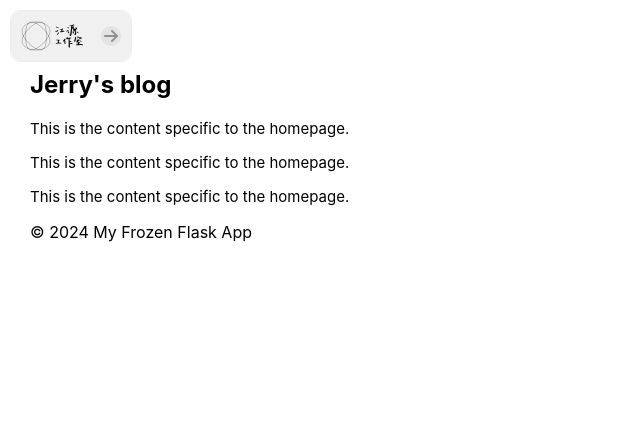
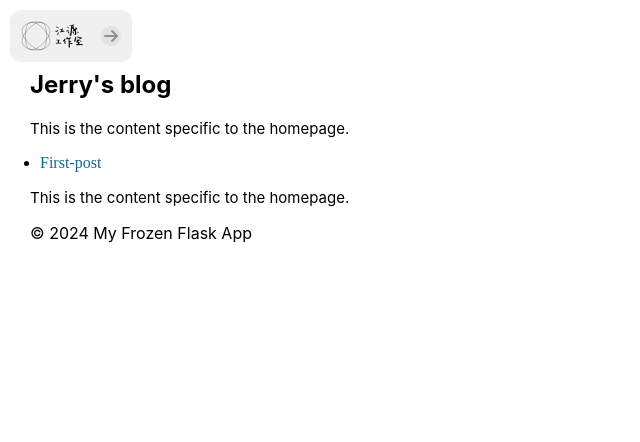
Before and after one commit to jerrylimes/static-blog, a Flask app: page / in a window 1280 px wide. Shown: the top 442 px of the page, without its empty margins (0-640 px from the left). Run offline with Flask 3, Linux system fonts and the light colour scheme; some libraries are stand-ins or nearby versions; some web fonts are replaced.

Commit message:
Updated Nov 23 2024

```diff
--- a/app.py
+++ b/app.py
@@ -1,43 +1,32 @@
+from flask import Flask, render_template, abort
 import os
-from flask import Flask, render_template
-from flask_frozen import Freezer
-from markupsafe import Markup
 
 app = Flask(__name__)
-freezer = Freezer(app)
+
+# Base route for the homepage
 
 
 @app.route('/')
 def index():
-    return render_template('index.html')
+    post_files = os.listdir('posts/')
+    posts = [post.replace('.html', '')
+             for post in post_files if post.endswith('.html')]
+    print(f"Posts: {posts}")  # Debugging line
+    return render_template('index.html', posts=posts)
+
+# Route for individual posts
 
 
-@app.route("/blog")
-def blog():
-    posts = []
-    for filename in os.listdir("posts"):
-        if filename.endswith(".html"):
-            with open(os.path.join("posts", filename)) as f:
-                content = f.read()
-                title = os.path.splitext(filename)[0].replace("-", " ").title()
-                posts.append({"title": title, "content": Markup(content)})
-    return render_template("blog.html", posts=posts)
+@app.route('/posts/<post_name>')
+def post(post_name):
+    post_path = f'posts/{post_name}.html'
+    try:
+        with open(post_path, 'r') as file:
+            content = file.read()
+        return render_template('post.html', title=post_name.capitalize(), content=content)
+    except FileNotFoundError:
+        abort(404)
 
 
-@app.route("/blog/<post_slug>.html")
-def post(post_slug):
-    post_file = f"posts/{post_slug}.html"
-    if os.path.exists(post_file):
-        with open(post_file) as f:
-            content = Markup(f.read())
-            title = post_slug.replace("-", " ").title()
-            return render_template("post.html", title=title, content=content)
-    else:
-        return "Post not found", 404
-
-
-if __name__ == '__main__':
-    freezer.freeze()
-
-if __name__ == '__main__':
-    app.run(debug=True)
+if __name__ == "__main__":
+    app.run(debug=True, port=5000)
--- a/freeze.py
+++ b/freeze.py
@@ -5,9 +5,3 @@ freezer = Freezer(app)
 
 if __name__ == "__main__":
     freezer.freeze()
-
-@freezer.register_generator
-def post():
-    posts = ["my-first-post", "learning-flask"]
-    for post_slug in posts:
-        yield {"post_slug": post_slug + ".html"}
--- /dev/null
+++ b/posts/first-post.html
@@ -0,0 +1 @@
+<p id="dev-cal-2">大家在高中一定趁大好时光多开心呀</p>
--- a/posts/my-first-post.html
+++ /dev/null
@@ -1,2 +0,0 @@
-<h1>My First Post</h1>
-<p id="dev-cal-2">This is the content of my first blog post. It's awesome!</p>
--- a/templates/index.html
+++ b/templates/index.html
@@ -5,6 +5,10 @@
 {% block content %}
 <h2>Jerry's blog</h2>
 <p id="dev-cal-2">This is the content specific to the homepage.</p>
-<p id="dev-cal-2">This is the content specific to the homepage.</p>
+<ul>
+    {% for post in posts %}
+    <li><a href="{{ url_for('post', post_name=post) }}">{{ post | capitalize }}</a></li>
+    {% endfor %}
+</ul>
 <p id="dev-cal-2">This is the content specific to the homepage.</p>
 {% endblock %}
--- a/templates/layout.html
+++ b/templates/layout.html
@@ -42,7 +42,7 @@
         <div id="attic-items">
             <div class="b-item-2">publications</div>
             <div class="b-item">
-                <a href="{{ url_for('blog') }}">Blog</a>
+                <a href="javascript:;">None</a>
             </div>
         </div>
     </header>
--- a/templates/post.html
+++ b/templates/post.html
@@ -11,5 +11,5 @@
     {{ content | safe }}
 </div>
 
-<a href="{{ url_for('blog') }}">Back to Blog</a>
+<a id="dev-cal-2" href="{{ url_for('index') }}"><i class="fas fa-arrow-left"></i>&emsp;Back to Blog</a>
 {% endblock %}
```
Also changed, not shown: templates/blog.html (deleted, +0 -16 lines), .github/workflows/deploy.yml.
